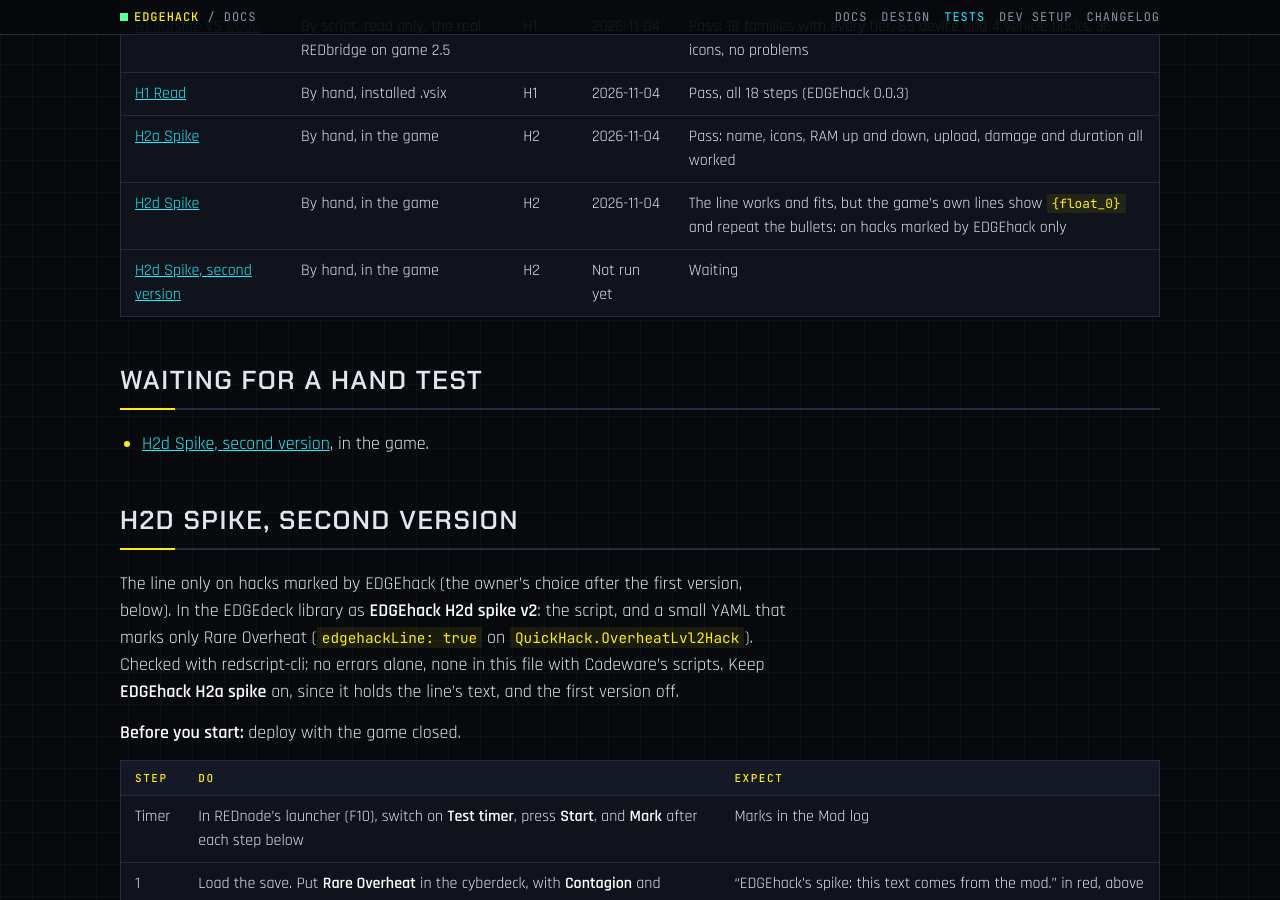
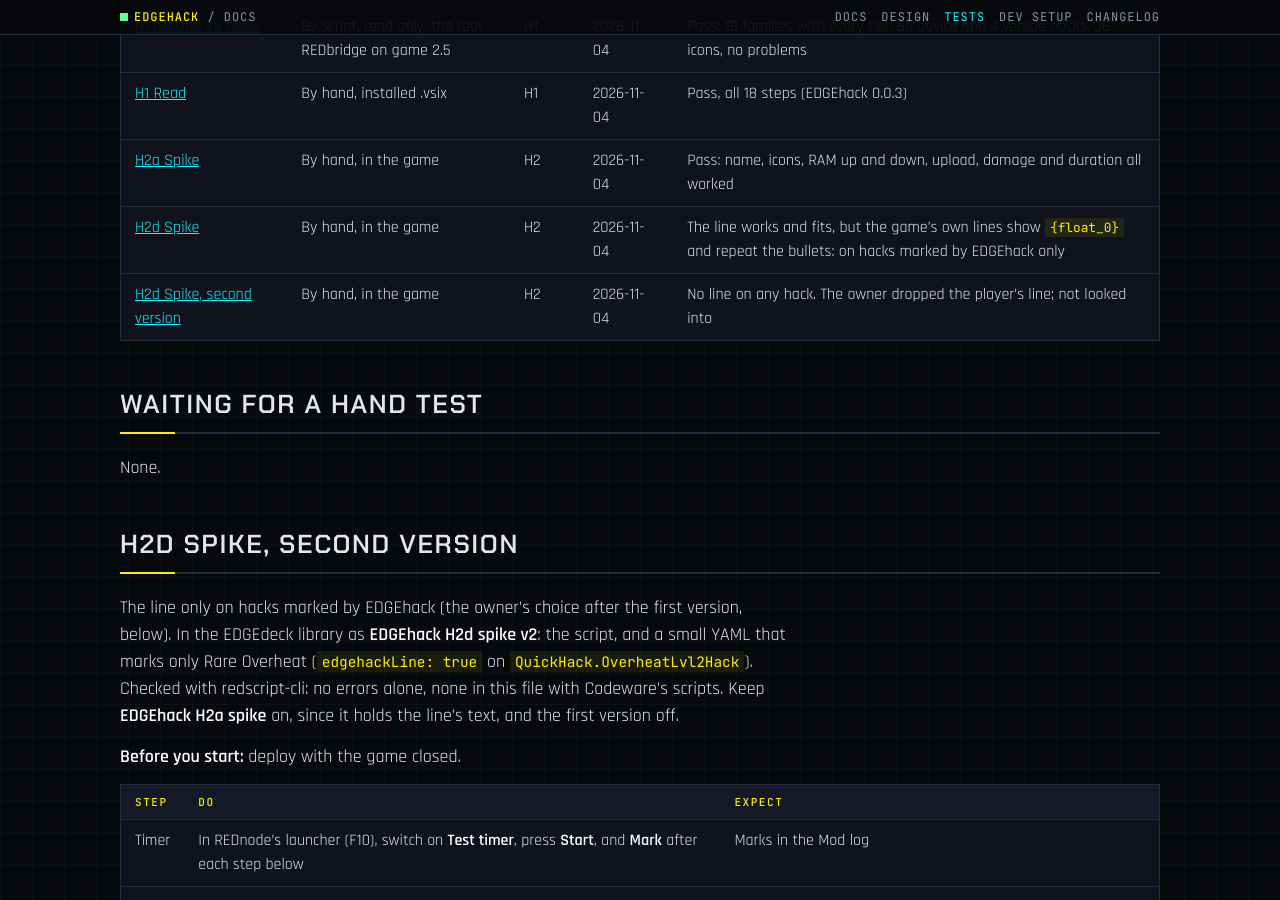
Before and after one commit to Edgemodders/EDGEhack, a Jekyll site: the page built from docs/testing.md, in a window 1280 px wide and 900 px high, scrolled down 608 px. Built offline with Jekyll 4.4.1, drawn with Linux system fonts in a browser that asks for light colours.

Commit message:
The player's line dropped by the owner; back to the writer and the editor
Co-Authored-By: Claude Opus 5.5 <noreply@anthropic.com>

```diff
--- a/docs/testing.md
+++ b/docs/testing.md
@@ -18,11 +18,11 @@ Last updated 2026-11-04.
 | [H1 Read](#h1-read) | By hand, installed .vsix | H1 | 2026-11-04 | Pass, all 18 steps (EDGEhack 0.0.3) |
 | [H2a Spike](#h2a-spike) | By hand, in the game | H2 | 2026-11-04 | Pass: name, icons, RAM up and down, upload, damage and duration all worked |
 | [H2d Spike](#h2d-spike) | By hand, in the game | H2 | 2026-11-04 | The line works and fits, but the game's own lines show `{float_0}` and repeat the bullets: on hacks marked by EDGEhack only |
-| [H2d Spike, second version](#h2d-spike-second-version) | By hand, in the game | H2 | Not run yet | Waiting |
+| [H2d Spike, second version](#h2d-spike-second-version) | By hand, in the game | H2 | 2026-11-04 | No line on any hack. The owner dropped the player's line; not looked into |
 
 ## Waiting for a hand test
 
-- [H2d Spike, second version](#h2d-spike-second-version), in the game.
+None.
 
 ## H2d Spike, second version
 
```
Also changed, not shown: CLAUDE.md (+1 -1 lines), docs/design.md (+4 -1 lines), docs/index.md (+1 -1 lines).
